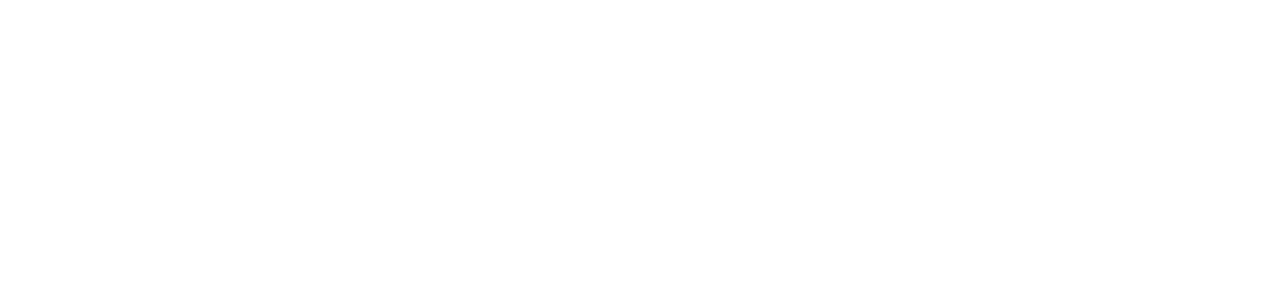
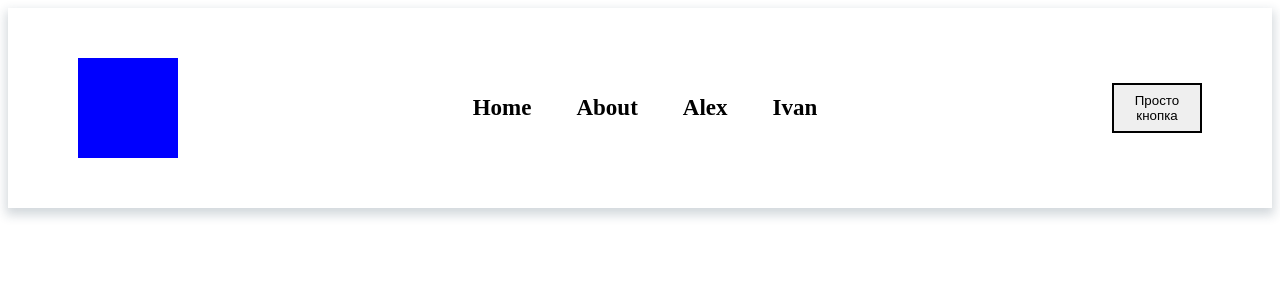
Before and after one commit to Yarik-Solovev/Macbook_Git-first_repository, a React (Create React App) app in the folder my-app/: page / in a window 1280 px wide. Shown: the top 300 px of the page. Built offline with nearby package versions, Linux system fonts and the light colour scheme.

Commit message:
after work with key

```diff
--- a/my-app/src/App.jsx
+++ b/my-app/src/App.jsx
@@ -1,10 +1,52 @@
-import React from 'react';
+import React from "react";
+import './index.css'
 
+function Header(){
+   const Users = [
+    {Name: 'Alex', id: '1', passport:'123'},
+    {Name:'Ivan', id: '2', passport:'52'}
+    ];
 
-function App() {
-  return (
-    <div>asdfghj</div>
-  )
+//    const res = [];
+//    for(let i = 0;i < Users.length;i++){
+//     const el = Users[i];
+//     res.push(
+//         <li>{el.Name}</li>
+//     )
+//    };
+
+// const res = Users.reduce((res, el) => {
+//     res.push(
+//         <li>{el.Name}</li>
+//     )
+//     return res
+// },[]);
+
+    return (
+    <div className="header">
+        <div className="header__logo">
+
+        </div>
+        <ul className="header__ul">
+            <li>Home</li>
+            <li>About</li>
+            {Users.map(el => {
+                return (
+                <div key={el.id}>
+                     <li>{el.Name}</li>
+                </div>
+                )
+            })}
+        </ul>
+        <button className="header__button">Просто кнопка</button>
+    </div>
+    )
 }
 
-export default App;
+// function generateKey(user){
+//     return `${user.id}_${user.Name}_${user.passport}`
+// }
+//функция чтобы генерировать ключи но обычно идет id
+//ключ используется только в циклах где данные изменаются чтобы не перерисововать их
+//заново для оптимизации
+export default Header
--- /dev/null
+++ b/my-app/src/index.css
@@ -0,0 +1,43 @@
+.header{
+    width: 100%;
+    height: 200px;
+    display: flex;
+    justify-content: space-between;
+    align-items: center;
+    box-shadow: 0px 5px 10px 2px rgba(34, 60, 80, 0.2);
+}
+
+.header__logo{
+    width: 100px;
+    height: 100px;
+    background-color: blue;
+    margin-left: 70px;
+}
+
+.header__ul {
+    display: flex;
+    gap:45px;
+    padding: 0;
+}
+
+.header__ul li{
+    list-style: none;
+    font-size: 23px;
+    font-weight: 600;
+    text-decoration: none;
+    transition: transform 0.5s ease;
+}
+
+.header__ul li:hover{
+    transform: scale(1.05);
+}
+
+.header__button{
+    padding: 0;
+    margin: 0;
+    border: 0;
+    width: 90px;
+    height: 50px;
+    margin-right: 70px;
+    border: 2px solid;
+}
--- a/my-app/src/index.js
+++ b/my-app/src/index.js
@@ -6,6 +6,6 @@
 const root = ReactDOM.createRoot(document.getElementById('root'));
 root.render(
   <React.StrictMode>
-
+    <Header/>
   </React.StrictMode>
 );
```
Also changed, not shown: 1 other file (tests, documents, lock files or other folders).
